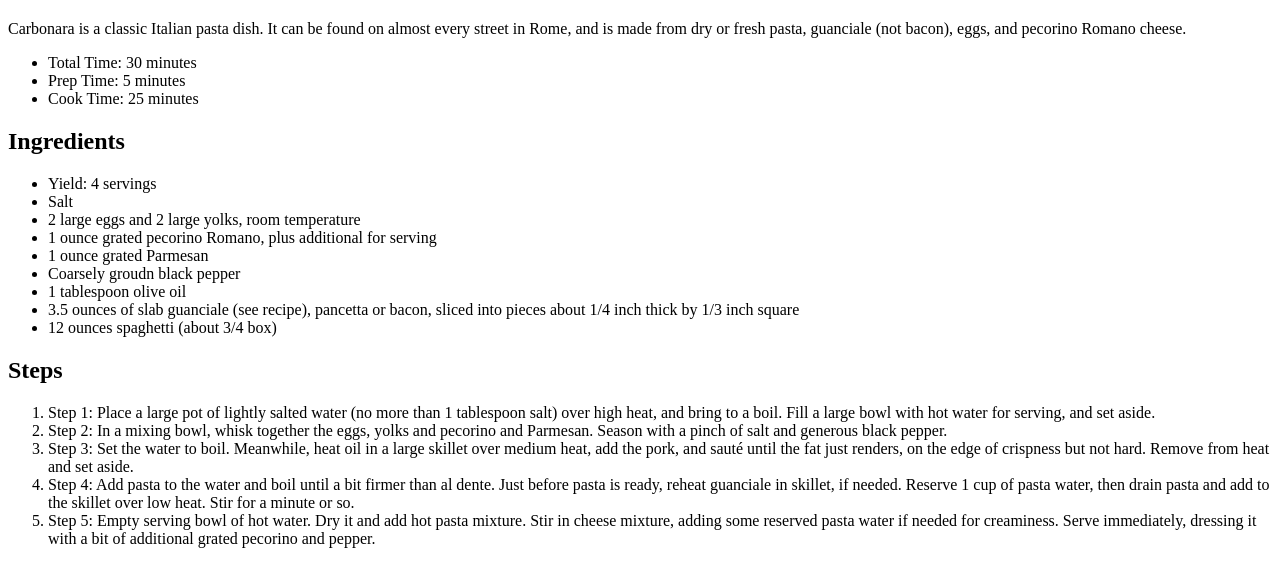
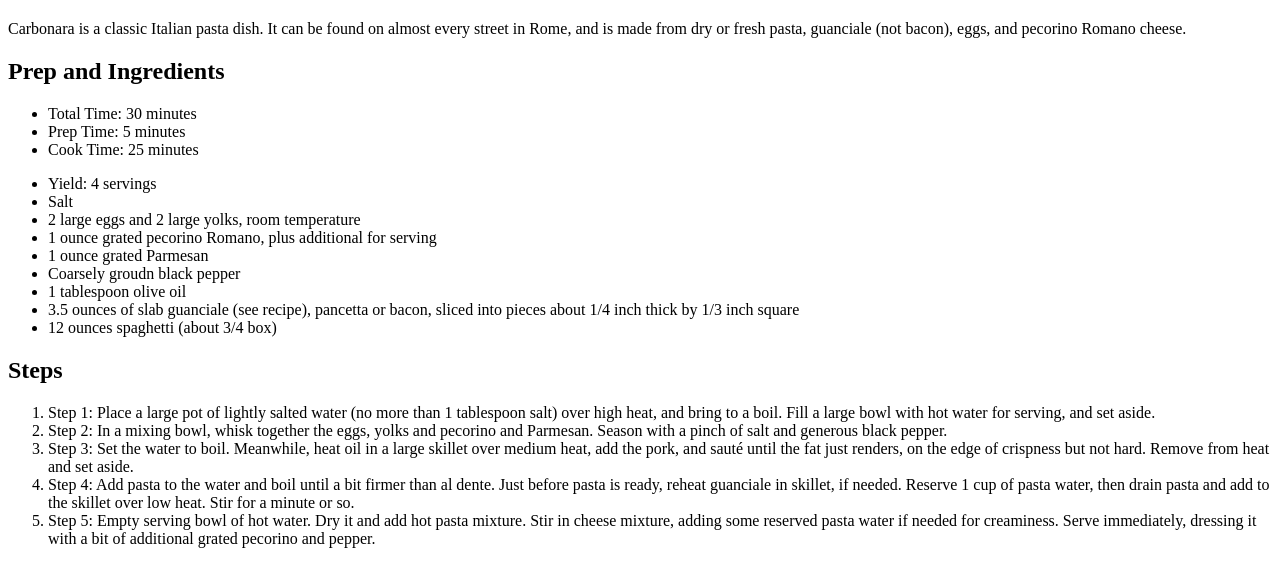
Before and after one commit to davidwells24/carbonara, a plain HTML site: page index.html in a window 1280 px wide. Shown: the part 60-646 px from the top of the page. Drawn offline with Linux system fonts and the light colour scheme.

Commit message:
Changes to HTML structure

```diff
--- a/index.html
+++ b/index.html
@@ -16,6 +16,10 @@
             Carbonara is a classic Italian pasta dish. It can be found on almost every street in Rome, and is made from dry or fresh pasta, guanciale (not bacon), eggs, and pecorino Romano cheese.
         </p>
     </header>
+    <section>
+        <h2>
+            Prep and Ingredients
+        </h2>
         <ul>
             <li>
                 Total Time: 30 minutes
@@ -27,11 +31,6 @@
                 Cook Time: 25 minutes
             </li>
         </ul>
-    <article>
-        <section>
-            <h2>
-                Ingredients
-            </h2>
         <ul>
             <li>
                 Yield: 4 servings
@@ -62,8 +61,6 @@
             </li>
         </ul>
     </section>
-    </article>
-    <article>
     <section>
         <h2>
             Steps
@@ -86,6 +83,5 @@
             </li>
         </ol>
     </section>
-    </article>
 </body>
 </html>
```
Lines whose indentation alone changed are shown as unchanged.
